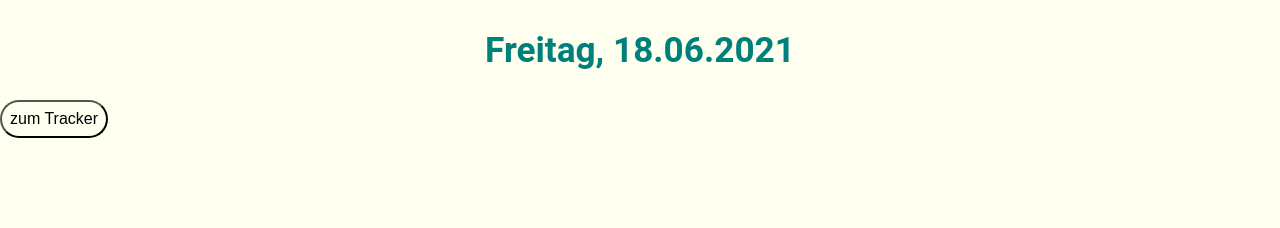
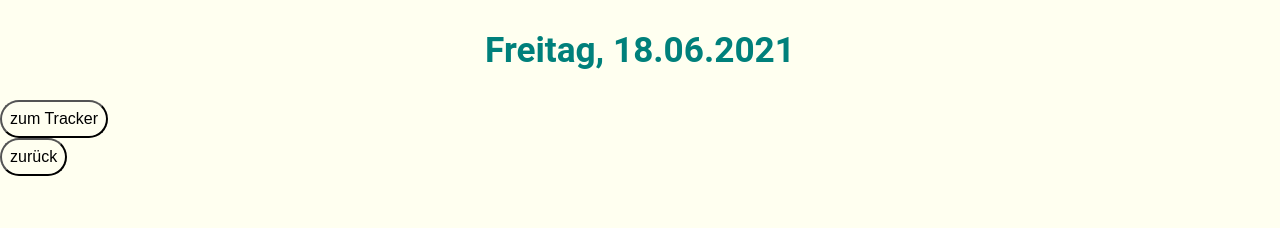
Before and after one commit to farahccino/capstone-project-cherish, a React (Create React App) app: page /today in a window 1280 px wide. Shown: the top 228 px of the page. Built offline with nearby package versions, Linux system fonts and the light colour scheme.

Commit message:
minor changes

```diff
--- a/src/components/HabitForm.js
+++ b/src/components/HabitForm.js
@@ -74,14 +74,14 @@ export default function HabitForm({
         <option value="monatlich">monatlich</option>
       </select>
       <Button isPrimary>{habitToEdit ? 'speichern' : 'hinzufügen'}</Button>
-      <Button type="button" onClick={goToPreviousPath}>
-        zurück
-      </Button>
       {habitToEdit && (
         <Button type="button" onClick={() => onDeleteHabit(habit.id)}>
           löschen
         </Button>
       )}
+      <Button type="button" onClick={goToPreviousPath}>
+        zurück
+      </Button>
     </Form>
   );
 }
--- a/src/pages/Home.js
+++ b/src/pages/Home.js
@@ -107,6 +107,11 @@ export default function Home({
           <Button>zum Tracker</Button>
         </ButtonWrapper>
       </NavLink>
+      <NavLink to="/" style={{ textDecoration: 'none' }}>
+        <ButtonWrapper>
+          <Button>zurück</Button>
+        </ButtonWrapper>
+      </NavLink>
       <FooterNavigation />
     </>
   );
--- a/src/pages/Landing.js
+++ b/src/pages/Landing.js
@@ -11,8 +11,8 @@ export default function Landing() {
   );
 
   useEffect(() => {
-    saveToLocalStorage('currentMood', savedEmoji);
-  }, [savedEmoji]);
+    saveToLocalStorage('currentMood', emoji);
+  }, [emoji]);
 
   function placeIntoStorage() {
     Emoji.isClicked = !Emoji.isClicked;
```
